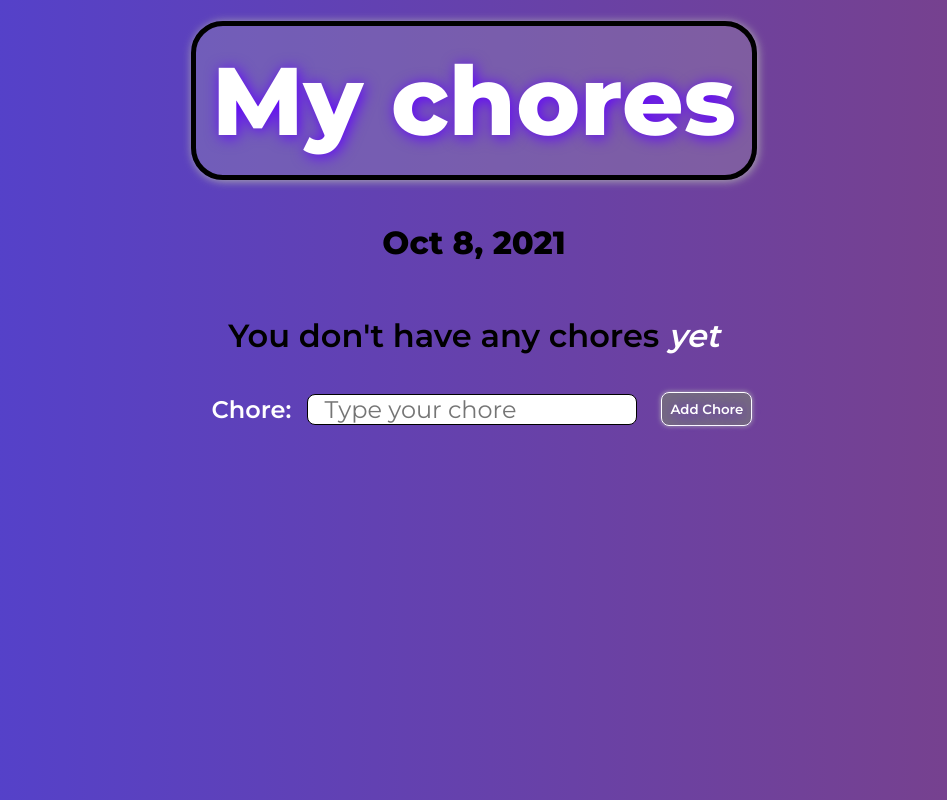
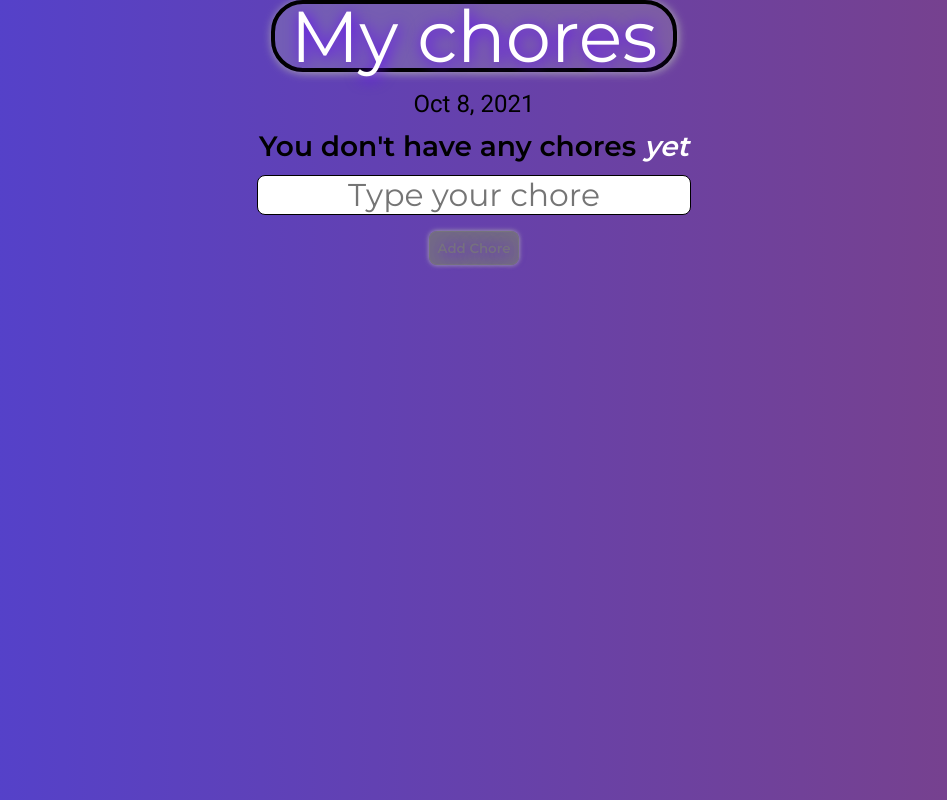
Before and after one commit to AlmirJNR/AlmirJNR.github.io, an Angular app: page / in a window 1280 px wide. Shown: the whole page, without its empty margins (166-1113 px from the left). Built offline with nearby package versions, Linux system fonts and the light colour scheme.

Commit message:
Restyle chores list

```diff
--- a/angular.json
+++ b/angular.json
@@ -31,6 +31,7 @@
               "src/assets"
             ],
             "styles": [
+              "./node_modules/@angular/material/prebuilt-themes/deeppurple-amber.css",
               "src/styles.scss"
             ],
             "scripts": []
@@ -99,6 +100,7 @@
               "src/assets"
             ],
             "styles": [
+              "./node_modules/@angular/material/prebuilt-themes/deeppurple-amber.css",
               "src/styles.scss"
             ],
             "scripts": []
--- a/package.json
+++ b/package.json
@@ -11,10 +11,12 @@
   "private": true,
   "dependencies": {
     "@angular/animations": "~12.2.0",
+    "@angular/cdk": "^12.2.12",
     "@angular/common": "~12.2.0",
     "@angular/compiler": "~12.2.0",
     "@angular/core": "~12.2.0",
     "@angular/forms": "~12.2.0",
+    "@angular/material": "^12.2.12",
     "@angular/platform-browser": "~12.2.0",
     "@angular/platform-browser-dynamic": "~12.2.0",
     "@angular/router": "~12.2.0",
--- a/src/app/app.component.html
+++ b/src/app/app.component.html
@@ -1,3 +1,5 @@
+<div>
+
   <h1 class="container-header">
     <span>{{ title }}</span>
   </h1>
@@ -12,17 +14,13 @@
 
   <form class="container-header-form" [formGroup]="form">
     <fieldset>
-    <label for="">Chore: </label>
-    <input
-    type="text"
-    placeholder="Type your chore"
-    maxlength="100"
-    formControlName="chore"
-    name=""
-    id="">
+      <div class="container-input">
+        <!-- <label for="">Chore: </label> -->
+        <input type="text" placeholder="Type your chore" maxlength="100" formControlName="chore" name="" id="">
         <small *ngIf="form.controls.chore.invalid && !form.controls.chore.pristine">
           This chore should have more than 5 characteres
         </small>
+      </div>
       <button [disabled]="form.invalid" (click)="addListItem()">Add Chore</button>
     </fieldset>
   </form>
@@ -32,21 +30,35 @@
       <span>{{ toDoItems.id }}. {{ toDoItems.chore }}</span>
 
       <span class="buttons">
-      <button class="delete" (click)="removeListItem(toDoItems)">Delete</button>
+        <button class="delete" (click)="removeListItem(toDoItems)">
+          <mat-icon aria-hidden="true" aria-label="Delete Icon">
+            delete_forever
+          </mat-icon>
+        </button>
 
-      <button class="isUndone" *ngIf="!toDoItems.isDone" (click)="closeListItem(toDoItems)">Undone</button>
-      <button class="isDone" *ngIf="toDoItems.isDone" (click)="openListItem(toDoItems)">Done</button>
+        <button class="isUndone" *ngIf="!toDoItems.isDone" (click)="closeListItem(toDoItems)">
+          <mat-icon aria-hidden="true" aria-label="Is undone Icon">
+            check_box_outline_blank
+          </mat-icon>
+        </button>
+        <button class="isDone" *ngIf="toDoItems.isDone" (click)="openListItem(toDoItems)">
+          <mat-icon aria-hidden="true" aria-label="Is done Icon">
+            check_box
+          </mat-icon>
+        </button>
       </span>
     </li>
   </ul>
 
   <form class="container-header-form" *ngIf="toDos.length >= 6" [formGroup]="form">
     <fieldset>
-    <label for="">Chore: </label>
+      <div class="container-input">
+        <!-- <label for="">Chore: </label> -->
         <input type="text" placeholder="Type your chore" maxlength="100" formControlName="chore" name="" id="">
         <small *ngIf="form.controls.chore.invalid && !form.controls.chore.pristine">
           This chore should have more than 5 characteres
         </small>
+      </div>
       <button [disabled]="form.invalid" (click)="addListItem()">Add Chore</button>
     </fieldset>
   </form>
@@ -54,3 +66,5 @@
   <div class="container-footer-button" *ngIf="toDos.length !== 0">
     <button (click)="deleteAllListItems()">Delete All Chores</button>
   </div>
+
+</div>
--- a/src/app/app.component.scss
+++ b/src/app/app.component.scss
@@ -1,10 +1,16 @@
+div {
+  display: flex;
+  flex-direction: column;
+  align-items: center;
+  justify-content: center;
+
   .container-header {
     display: flex;
     flex-direction: column;
     align-items: center;
 
     span {
-        border: 5px solid black;
+      border: 0.25rem solid black;
       border-radius: 2rem;
       box-shadow: 1px 1px 10px rgb(175, 175, 175);
 
@@ -14,6 +20,13 @@
       font-size: 3em;
       color: white;
       background: rgba(175, 175, 175, 0.25);
+    }
+
+    @media only screen and (max-width: 590px) {
+      font-size: 1em;
+    }
+    @media only screen and (max-width: 319px) {
+      font-size: 0.75em;
     }
   }
 
@@ -31,53 +44,105 @@ p {
     i {
       color: white;
     }
+
+    @media only screen and (max-width: 590px) {
+      font-size: 1.5em;
+    }
+    @media only screen and (max-width: 280px) {
+      font-size: 1.1em;
+    }
   }
 
   .container-header-form {
     fieldset {
       display: flex;
-        flex-direction: row;
+      flex-direction: column;
       align-items: center;
       justify-content: center;
 
       border: 0px solid black;
 
+      @media only screen and (max-width: 280px) {
+        font-size: 0.75em;
+      }
+      @media only screen and (min-width: 590px) {
+        font-size: 1.5em;
+      }
+
+      .container-input {
+        display: flex;
+        flex-direction: column;
+
         label {
-            margin: 0 1rem 0 1rem;
           font-weight: 600;
           font-size: 1.5em;
 
           color: white;
+
+          @media only screen and (max-width: 590px) {
+            font-size: 0.75em;
+          }
         }
 
         input {
+          width: 25rem;
           padding: 0 1rem 0 1rem;
           font-size: 1.5em;
 
           border: 1px solid;
           border-radius: 0.5rem;
+
+          @media only screen and (max-width: 590px) {
+            font-size: 0.75em;
+            width: 50vw;
+          }
+
+          &::placeholder {
+            text-align: center;
+          }
+          &:-ms-input-placeholder {
+            text-align: center;
+          }
         }
 
         small {
-            margin: 0 1rem 0 1rem;
+          font-size: 1em;
+          margin-top: 1rem;
+          padding: 0.5rem;
+          background-color: black;
+          border-radius: 1rem;
+          color: white;
+          @media only screen and (max-width: 590px) {
+            font-size: 0.5em;
+          }
+        }
       }
 
       button:disabled {
-            margin-left: 1.5rem;
+        cursor: not-allowed;
         padding: 0.5rem;
 
         border: 1px solid;
         border-radius: 0.5rem;
 
-            color: white;
+        color: rgba(120, 120, 120, 0.75);
         font-weight: 600;
         background: rgba(120, 120, 120, 0.75);
+
+        @media only screen and (max-width: 590px) {
+          font-size: 0.5em;
+        }
       }
       button:hover:disabled {
+        cursor: not-allowed;
         background: rgba(120, 120, 120, 0.75);
+
+        @media only screen and (max-width: 590px) {
+          font-size: 0.5em;
+        }
       }
       button {
-            margin-left: 1.5rem;
+        margin-top: 1rem;
         padding: 0.5rem;
 
         border: 1px solid;
@@ -89,17 +154,29 @@ p {
         color: white;
         font-weight: 600;
         background: rgba(79, 24, 131, 0.342);
+
+        @media only screen and (max-width: 590px) {
+          font-size: 0.5em;
+        }
       }
       button:hover {
+        cursor: pointer;
         background: rgba(175, 175, 175, 0.25);
+
+        @media only screen and (max-width: 590px) {
+          font-size: 0.5em;
         }
+      }
+    }
+
+    @media only screen and (max-width: 590px) {
+      font-size: 1.5em;
     }
   }
 
   .container-chore-list {
     display: flex;
     flex-direction: column;
-    justify-content: space-evenly;
 
     list-style: none;
 
@@ -112,14 +189,14 @@ p {
       display: flex;
       flex-direction: row;
       align-items: center;
+      justify-content: space-between;
 
       border: 2.5px solid black;
       border-radius: 2rem;
 
       background: rgba(79, 24, 131, 0.342);
 
-        padding: 1rem 0rem 1rem 2.5rem;
-        margin: 0.5rem 5rem 0.5rem 5rem;
+      padding: 1rem 0rem 1rem 1rem;
 
       font-size: 1.4em;
       font-weight: 600;
@@ -129,37 +206,92 @@ p {
     }
 
     .buttons {
-        margin: 0.5rem;
-
+      padding: 0;
+      margin: 0;
+      display: flex;
+      align-items: center;
+      justify-content: center;
+      padding: 0;
       .delete {
-            background: rgb(255, 50, 50);
+        cursor: pointer;
+        background: none;
         border: 0px solid black;
         border-radius: 0.5rem;
 
         font-weight: 600;
 
-            margin: 0.5rem;
+        mat-icon {
+          padding: 0;
+          margin: 0;
+          color: rgb(221, 38, 38);
+          font-size: 1.5rem;
+
+          display: flex;
+          align-items: center;
+          justify-content: center;
+        }
+
+        @media only screen and (max-width: 590px) {
+          font-size: 0.5em;
+
+          mat-icon {
+            font-size: 1rem;
+          }
+        }
       }
 
       .isDone {
-            background: rgb(0, 150, 0);
+        cursor: pointer;
+        background: none;
         border: 0px solid black;
         border-radius: 0.5rem;
 
         font-weight: 600;
 
-            margin: 0.5rem;
+        mat-icon {
+          color: rgb(0, 150, 0);
+          font-size: 1.5rem;
+          display: flex;
+          align-items: center;
+          justify-content: center;
+        }
+
+        @media only screen and (max-width: 590px) {
+          font-size: 0.5em;
+
+          mat-icon {
+            font-size: 1rem;
+          }
+        }
       }
 
       .isUndone {
-            background: rgb(255, 255, 100);
+        cursor: pointer;
+        background: none;
         border: 0px solid black;
         border-radius: 0.5rem;
 
         font-weight: 600;
 
-            margin: 0.5rem;
+        mat-icon {
+          font-size: 1.5rem;
+          display: flex;
+          align-items: center;
+          justify-content: center;
         }
+
+        @media only screen and (max-width: 590px) {
+          font-size: 0.5em;
+
+          mat-icon {
+            font-size: 1rem;
+          }
+        }
+      }
+    }
+
+    @media only screen and (max-width: 590px) {
+      font-size: 0.5em;
     }
   }
 
@@ -187,3 +319,4 @@ p {
       background: rgba(175, 175, 175, 0.25);
     }
   }
+}
--- a/src/index.html
+++ b/src/index.html
@@ -6,8 +6,11 @@
   <base href="/">
   <meta name="viewport" content="width=device-width, initial-scale=1">
   <link rel="icon" type="image/x-icon" href="favicon.ico">
+  <link rel="preconnect" href="https://fonts.gstatic.com">
+  <link href="https://fonts.googleapis.com/css2?family=Roboto:wght@300;400;500&display=swap" rel="stylesheet">
+  <link href="https://fonts.googleapis.com/icon?family=Material+Icons" rel="stylesheet">
 </head>
-<body>
+<body class="mat-typography">
   <app-root></app-root>
 </body>
 </html>
--- a/src/styles.scss
+++ b/src/styles.scss
@@ -12,3 +12,6 @@ body {
     /*General background webkit*/
     background: linear-gradient(90deg, #4f41d3 0%, #7c4185 100%);
 }
+
+html, body { height: 100%; }
+body { margin: 0; font-family: Roboto, "Helvetica Neue", sans-serif; }
```
Also changed, not shown: src/app/app.module.ts (+6 -1 lines), 1 other file (tests, documents, lock files or other folders). Lines whose indentation alone changed are shown as unchanged.
